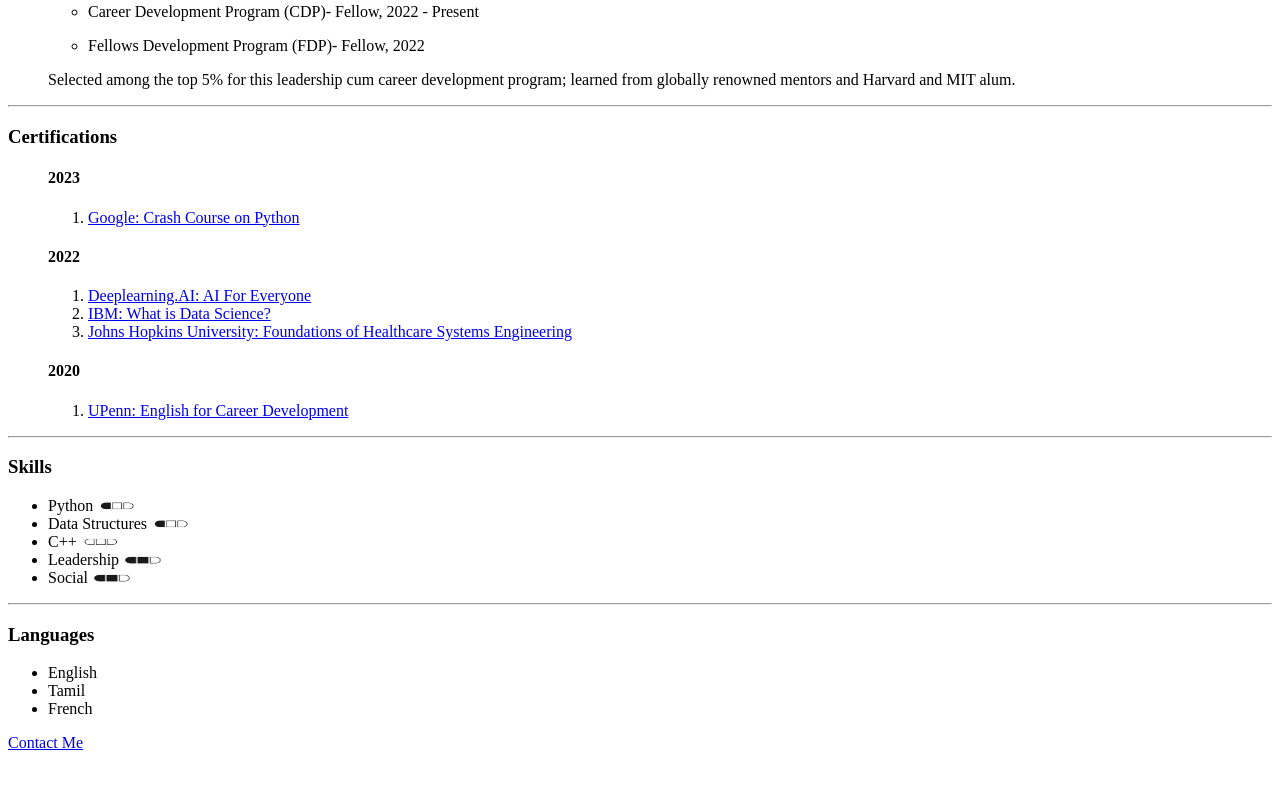
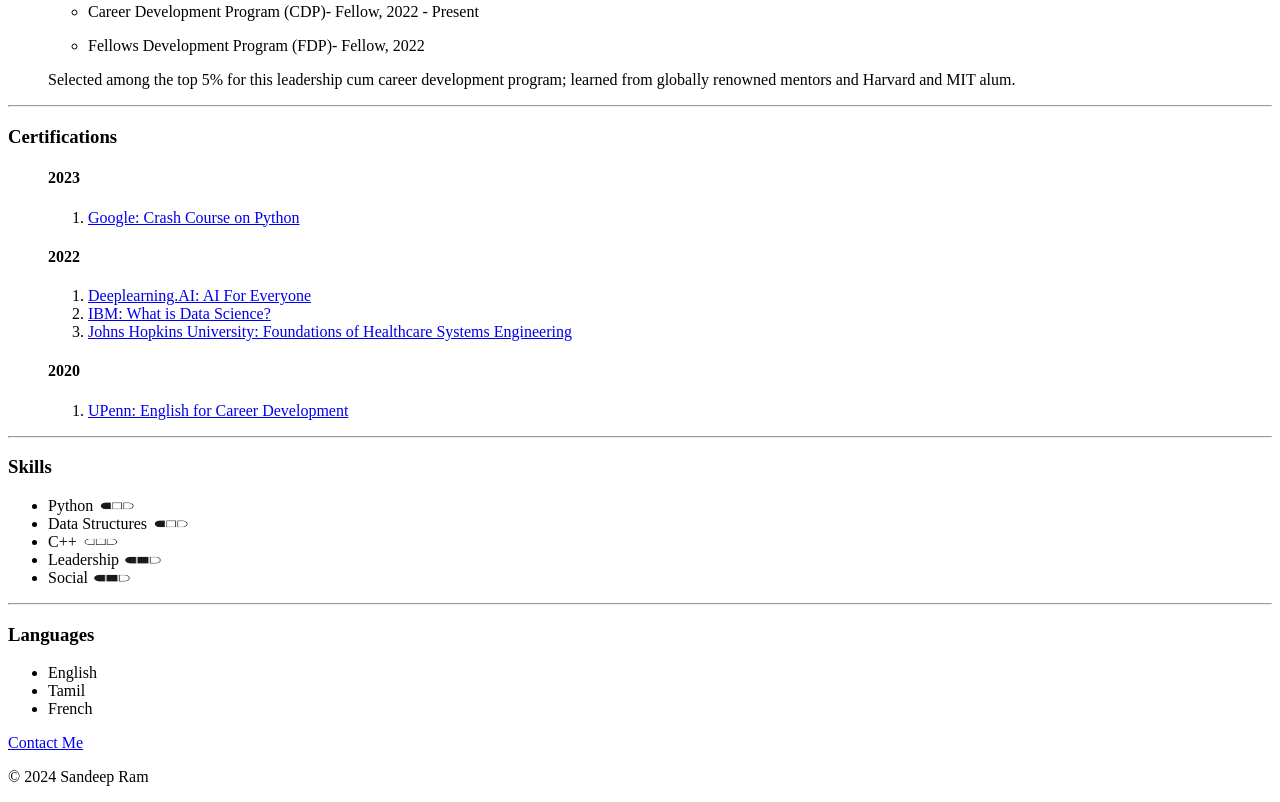
Before and after one commit to Sandeep15121/HTML-Portfolio, a plain HTML site: page index.html in a window 1280 px wide. Shown: the part 760-1562 px from the top of the page. Before the commit the page ends 1520 px from the top, so only its background shows below. Drawn offline with Linux system fonts and the light colour scheme.

Commit message:
Add files via upload

```diff
--- a/index.html
+++ b/index.html
@@ -90,6 +90,9 @@
     </ul>
 
     <a href="./contact.html">Contact Me</a>
+    <footer>
+        <p>© 2024 Sandeep Ram</p>
+    </footer>
 
 </body>
 </html>
```
